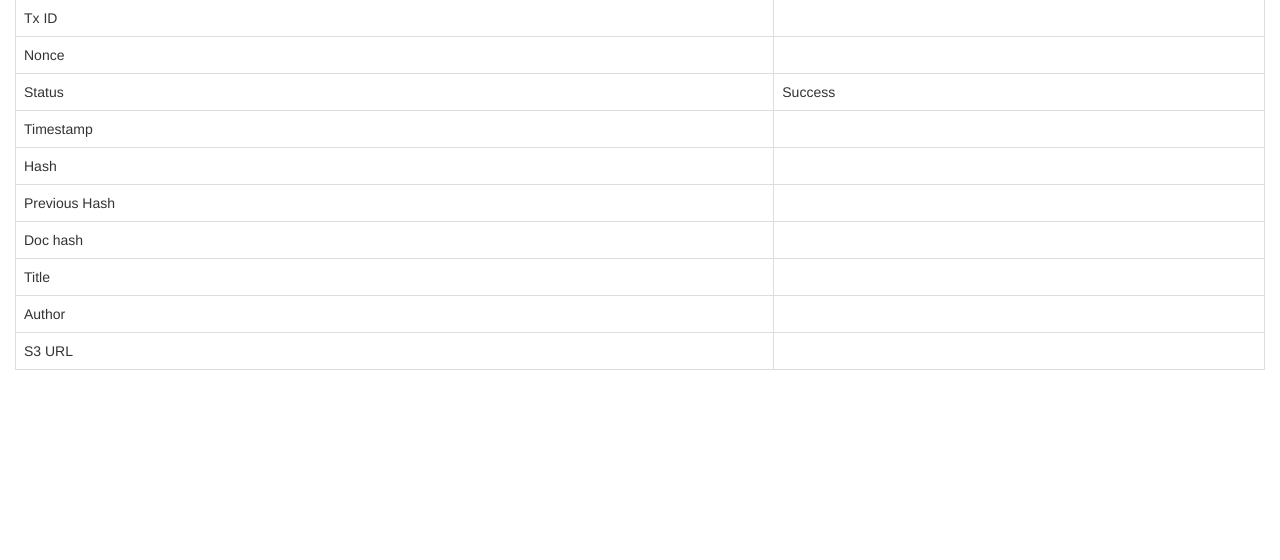
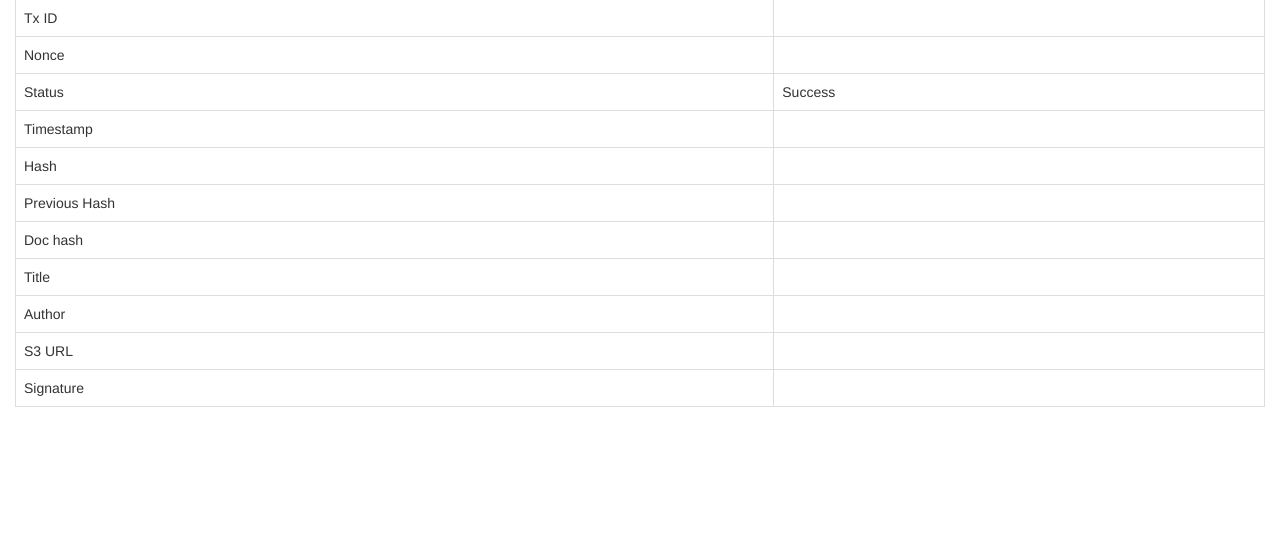
Before and after one commit to greatbn/kma-blockchain, a Flask app: template frontend/templates/details-tx.html in a window 1280 px wide. Shown: the part 73-633 px from the top of the page. Run offline with Flask 2, Linux system fonts and the light colour scheme; the template is opened without the code that fills it, so the values that code supplies are empty; some libraries are stand-ins or nearby versions.

Commit message:
generate and submit new tx with signature

```diff
--- a/frontend/app.py
+++ b/frontend/app.py
@@ -46,8 +46,8 @@ def sign():
     """
     if request.method == 'GET':
         return render_template("sign.html")
-    elif request.method == 'POST' and request.files['file']:
-        file = request.files['file']
+    elif request.method == 'POST' and request.files['document']:
+        file = request.files['document']
         filename = secure_filename(file.filename)
         create_new_folder(app.config['UPLOAD_FOLDER'])
         path = os.path.join(app.config['UPLOAD_FOLDER'], filename)
--- a/frontend/templates/details-tx.html
+++ b/frontend/templates/details-tx.html
@@ -43,6 +43,10 @@
                 <td>S3 URL</td>
                 <td align="left"> {{ tx['data']['s3_url'] }} </td>
             </tr>
+            <tr>
+                <td>Signature</td>
+                <td style="word-break: break-all" align="left">{{ tx['data']['signature'] }} </td>
+            </tr>
         </table>
     </div>
 </div>
```
